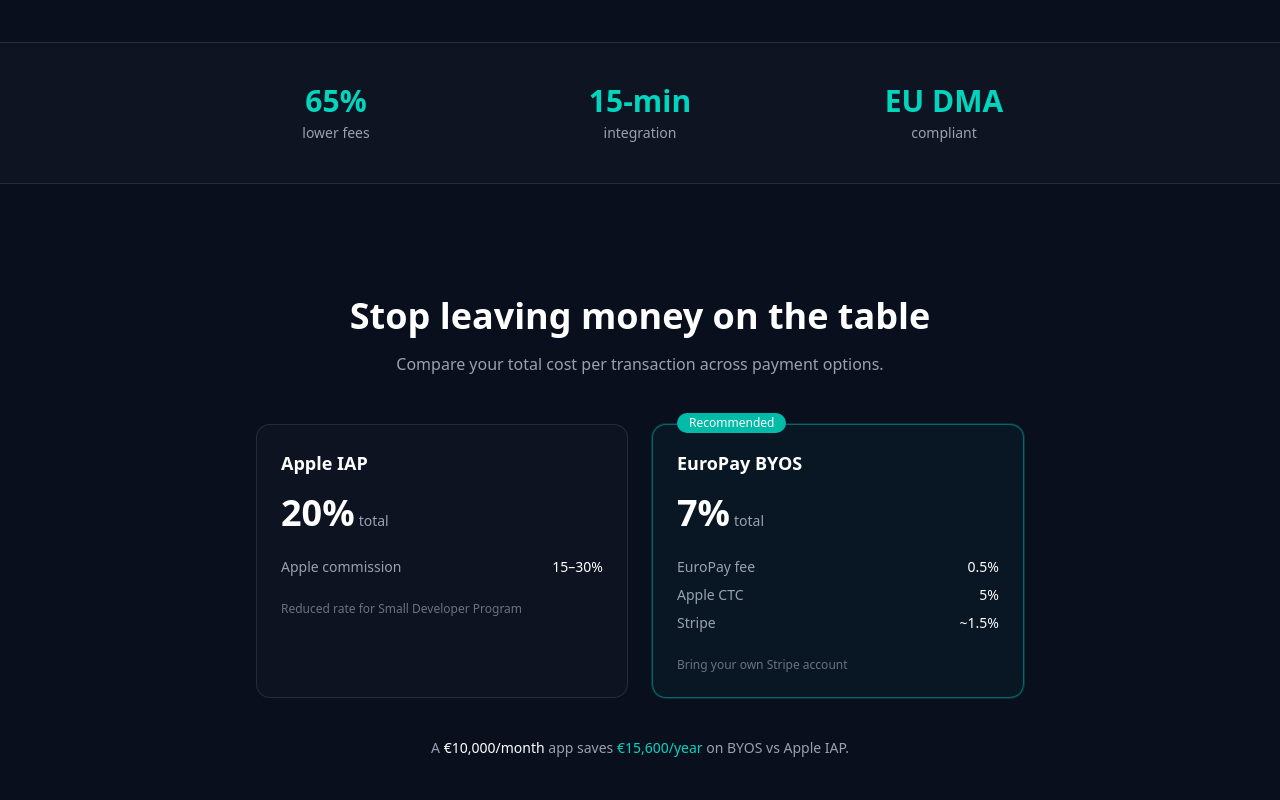
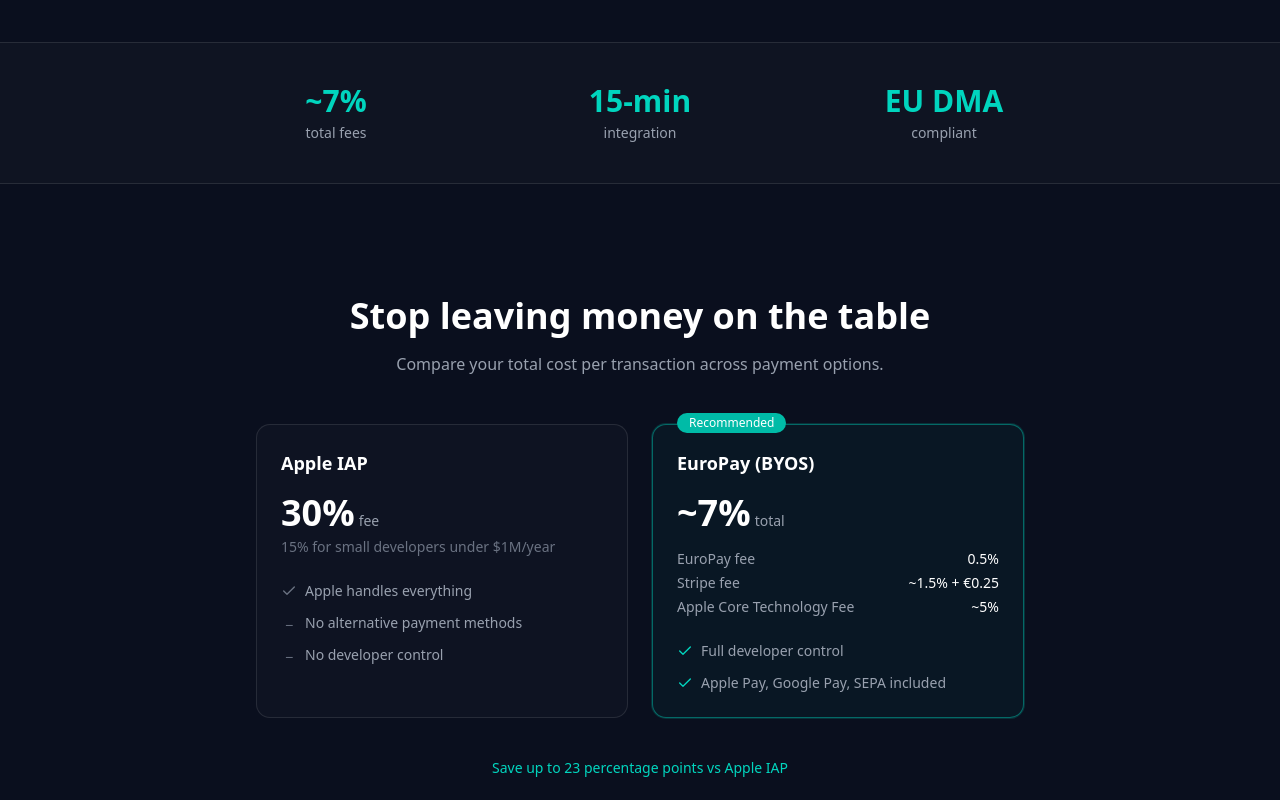
Before and after one commit to mhxdev/eupay, a Next.js app in the folder apps/web/: page / in a window 1280 px wide. Shown: the part 580-1380 px from the top of the page. Built offline with nearby package versions, Linux system fonts and the light colour scheme.

Commit message:
feat: enable automatic payment methods in checkout (Apple Pay, Google Pay, SEPA)

```diff
--- a/apps/web/src/app/page.tsx
+++ b/apps/web/src/app/page.tsx
@@ -60,13 +60,13 @@ function Hero() {
         <div className="grid gap-12 md:grid-cols-2 md:items-center">
           <div>
             <h1 className="text-4xl font-bold leading-tight tracking-tight text-white md:text-5xl lg:text-6xl">
-              Cut your EU app store fees by{" "}
-              <span className="text-teal-400">65%</span>
+              Pay{" "}
+              <span className="text-teal-400">~7%</span>{" "}
+              instead of 30%
             </h1>
             <p className="mt-6 text-lg leading-relaxed text-gray-400 md:text-xl">
               EuroPay routes EU in-app purchases through Stripe instead of Apple.
-              Pay 7% instead of 20% — DMA-compliant, drop-in SDK, 15-minute
-              integration.
+              DMA-compliant, drop-in SDK, 15-minute integration.
             </p>
             <div className="mt-8 flex flex-wrap gap-4">
               <Link
@@ -117,7 +117,7 @@ function Hero() {
                   <span className="text-gray-400">{"}"}</span>
                   {"\n"}
                   {"      "}
-                  <span className="text-yellow-300">.eupayCheckout</span>
+                  <span className="text-yellow-300">.europayCheckout</span>
                   <span className="text-gray-400">(</span>
                   <span className="text-white">productId</span>
                   <span className="text-gray-400">:</span>{" "}
@@ -143,7 +143,7 @@ function Hero() {
 
 function SocialProof() {
   const stats = [
-    { value: "65%", label: "lower fees" },
+    { value: "~7%", label: "total fees" },
     { value: "15-min", label: "integration" },
     { value: "EU DMA", label: "compliant" },
   ]
@@ -165,29 +165,6 @@ function SocialProof() {
 }
 
 function FeeComparison() {
-  const plans = [
-    {
-      name: "Apple IAP",
-      total: "20%",
-      fees: [
-        { label: "Apple commission", value: "15–30%" },
-      ],
-      note: "Reduced rate for Small Developer Program",
-      highlighted: false,
-    },
-    {
-      name: "EuroPay BYOS",
-      total: "7%",
-      fees: [
-        { label: "EuroPay fee", value: "0.5%" },
-        { label: "Apple CTC", value: "5%" },
-        { label: "Stripe", value: "~1.5%" },
-      ],
-      note: "Bring your own Stripe account",
-      highlighted: true,
-    },
-  ]
-
   return (
     <section className="py-20 px-6 md:py-28">
       <div className="mx-auto max-w-6xl">
@@ -198,52 +175,69 @@ function FeeComparison() {
           Compare your total cost per transaction across payment options.
         </p>
         <div className="mt-12 grid gap-6 md:grid-cols-2 max-w-3xl mx-auto">
-          {plans.map((plan) => (
-            <div
-              key={plan.name}
-              className={`relative rounded-xl border p-6 ${
-                plan.highlighted
-                  ? "border-teal-500/50 bg-teal-500/5 ring-1 ring-teal-500/20"
-                  : "border-white/10 bg-white/[0.02]"
-              }`}
-            >
-              {plan.highlighted && (
+          {/* Apple IAP */}
+          <div className="rounded-xl border border-white/10 bg-white/[0.02] p-6">
+            <h3 className="text-lg font-semibold text-white">Apple IAP</h3>
+            <p className="mt-4">
+              <span className="text-4xl font-bold text-white">30%</span>
+              <span className="ml-1 text-sm text-gray-400">fee</span>
+            </p>
+            <p className="mt-1 text-sm text-gray-500">
+              15% for small developers under $1M/year
+            </p>
+            <ul className="mt-6 space-y-3 text-sm text-gray-400">
+              <li className="flex items-start gap-2">
+                <Check className="mt-0.5 h-4 w-4 shrink-0 text-gray-500" />
+                Apple handles everything
+              </li>
+              <li className="flex items-start gap-2">
+                <span className="mt-0.5 h-4 w-4 shrink-0 text-center text-gray-500">&minus;</span>
+                No alternative payment methods
+              </li>
+              <li className="flex items-start gap-2">
+                <span className="mt-0.5 h-4 w-4 shrink-0 text-center text-gray-500">&minus;</span>
+                No developer control
+              </li>
+            </ul>
+          </div>
+          {/* EuroPay BYOS */}
+          <div className="relative rounded-xl border border-teal-500/50 bg-teal-500/5 ring-1 ring-teal-500/20 p-6">
             <span className="absolute -top-3 left-6 rounded-full bg-teal-500 px-3 py-0.5 text-xs font-medium text-white">
               Recommended
             </span>
-              )}
-              <h3 className="text-lg font-semibold text-white">{plan.name}</h3>
+            <h3 className="text-lg font-semibold text-white">EuroPay (BYOS)</h3>
             <p className="mt-4">
-                <span className="text-4xl font-bold text-white">
-                  {plan.total}
-                </span>
+              <span className="text-4xl font-bold text-white">~7%</span>
               <span className="ml-1 text-sm text-gray-400">total</span>
             </p>
-              <ul className="mt-6 space-y-2">
-                {plan.fees.map((fee) => (
-                  <li
-                    key={fee.label}
-                    className="flex items-center justify-between text-sm"
-                  >
-                    <span className="text-gray-400">{fee.label}</span>
-                    <span className="font-medium text-white">{fee.value}</span>
+            <ul className="mt-4 space-y-1 text-sm">
+              <li className="flex items-center justify-between">
+                <span className="text-gray-400">EuroPay fee</span>
+                <span className="font-medium text-white">0.5%</span>
               </li>
-                ))}
+              <li className="flex items-center justify-between">
+                <span className="text-gray-400">Stripe fee</span>
+                <span className="font-medium text-white">~1.5% + &euro;0.25</span>
+              </li>
+              <li className="flex items-center justify-between">
+                <span className="text-gray-400">Apple Core Technology Fee</span>
+                <span className="font-medium text-white">~5%</span>
+              </li>
             </ul>
-              <p className="mt-6 text-xs text-gray-500">{plan.note}</p>
+            <ul className="mt-6 space-y-3 text-sm text-gray-400">
+              <li className="flex items-start gap-2">
+                <Check className="mt-0.5 h-4 w-4 shrink-0 text-teal-400" />
+                Full developer control
+              </li>
+              <li className="flex items-start gap-2">
+                <Check className="mt-0.5 h-4 w-4 shrink-0 text-teal-400" />
+                Apple Pay, Google Pay, SEPA included
+              </li>
+            </ul>
           </div>
-          ))}
         </div>
-        <p className="mt-10 text-center text-sm text-gray-400">
-          A{" "}
-          <span className="font-medium text-white">
-            &euro;10,000/month
-          </span>{" "}
-          app saves{" "}
-          <span className="font-medium text-teal-400">
-            &euro;15,600/year
-          </span>{" "}
-          on BYOS vs Apple IAP.
+        <p className="mt-10 text-center text-sm font-medium text-teal-400">
+          Save up to 23 percentage points vs Apple IAP
         </p>
       </div>
     </section>
@@ -384,7 +378,7 @@ function CtaSection() {
     <section className="border-t border-white/10 bg-white/[0.02] py-20 px-6 md:py-28">
       <div className="mx-auto max-w-2xl text-center">
         <h2 className="text-3xl font-bold text-white md:text-4xl">
-          Ready to cut your fees by 65%?
+          Ready to pay ~7% instead of 30%?
         </h2>
         <p className="mt-4 text-gray-400">
           Create your account in 30 seconds. No credit card required.
```
Lines whose indentation alone changed are shown as unchanged.
